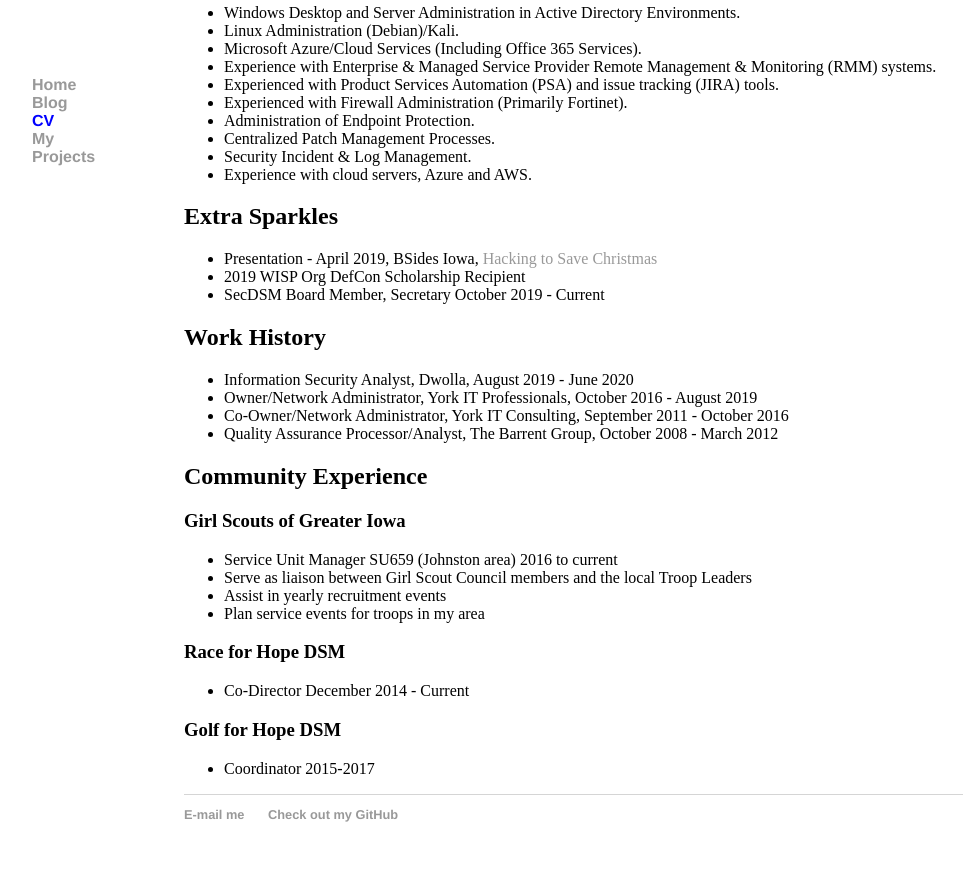
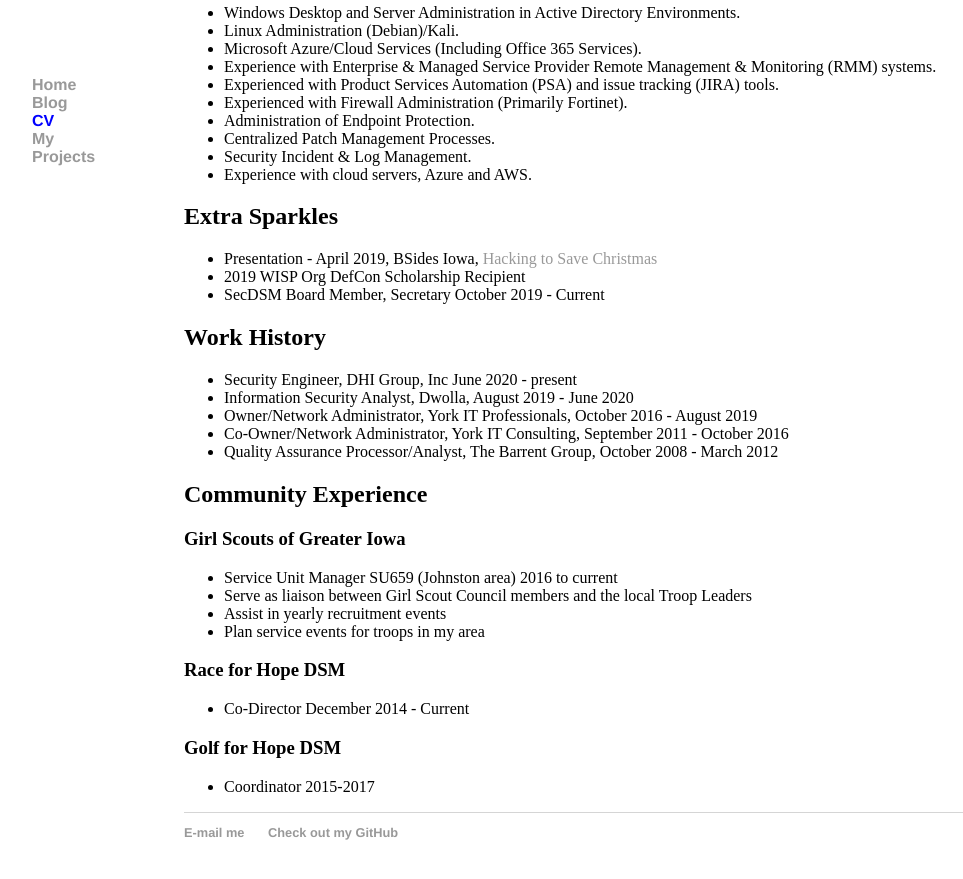
Before and after one commit to RocketGeek42/rocketgeek.github.io, a Jekyll site: the page built from cv/index.html, in a window 1280 px wide and 900 px high, scrolled down 705 px. Shown: the top 879 px of the window, without its empty margins (8-971 px from the left). Built offline with Jekyll 4.4.1, drawn with Linux system fonts in a browser that asks for light colours.

Commit message:
Update index.html
wait I forgot to update this

```diff
--- a/cv/index.html
+++ b/cv/index.html
@@ -61,6 +61,7 @@
 <div class="history">
     <h2>Work History</h2>
     <ul>
+        <li>Security Engineer, DHI Group, Inc June 2020 - present</li>
         <li>Information Security Analyst, Dwolla, August 2019 - June 2020</li>
         <li>Owner/Network Administrator, York IT Professionals, October 2016 - August 2019</li>
         <li>Co-Owner/Network Administrator, York IT Consulting, September 2011 - October 2016</li>
```
